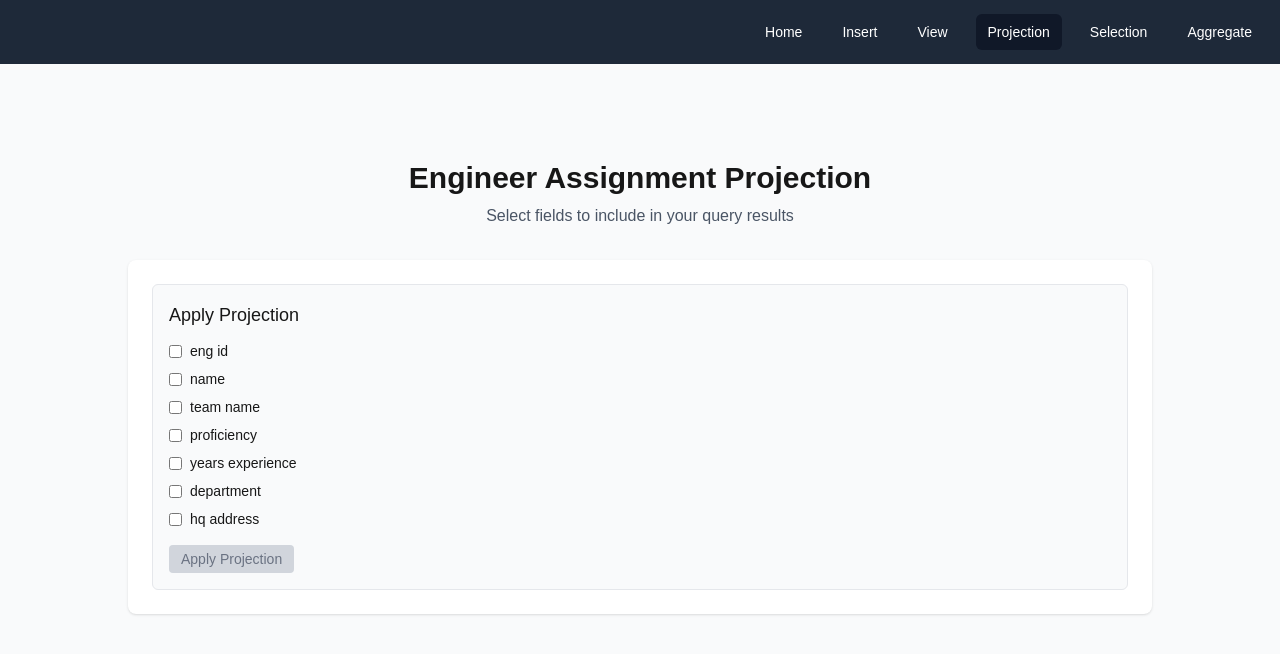
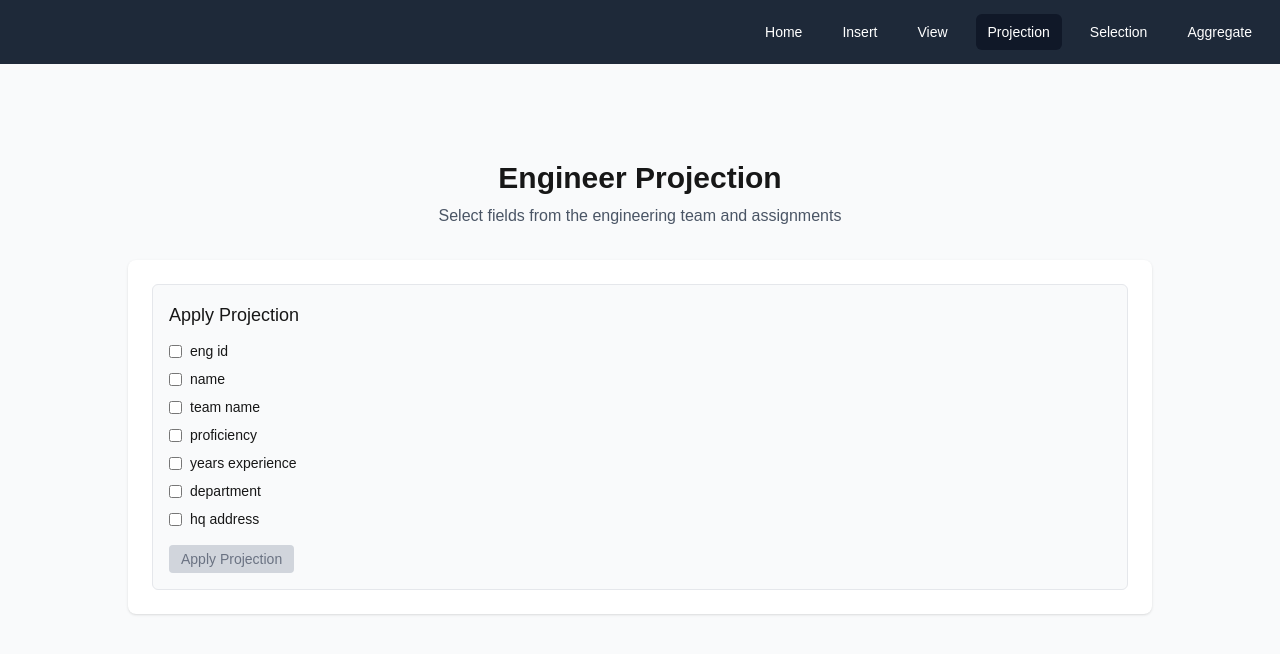
Before and after one commit to NOTDanOS/Motorsport_Database, a Next.js app in the folder frontend/: page /projection in a window 1280 px wide. Shown: the top 654 px of the page. Built offline with nearby package versions, Linux system fonts and the light colour scheme.

Commit message:
Since the query joins from both tables renamed the view

```diff
--- a/frontend/src/app/projection/page.js
+++ b/frontend/src/app/projection/page.js
@@ -106,10 +106,10 @@ export default function ProjectionPage() {
     <div className="min-h-screen p-8 flex flex-col items-center">
       <header className="w-full max-w-3xl mb-8 text-center">
         <h1 className="text-3xl font-bold mb-2">
-          Engineer Assignment Projection
+          Engineer Projection
         </h1>
         <p className="text-gray-600 dark:text-gray-300">
-          Select fields to include in your query results
+          Select fields from the engineering team and assignments
         </p>
       </header>
 
```
